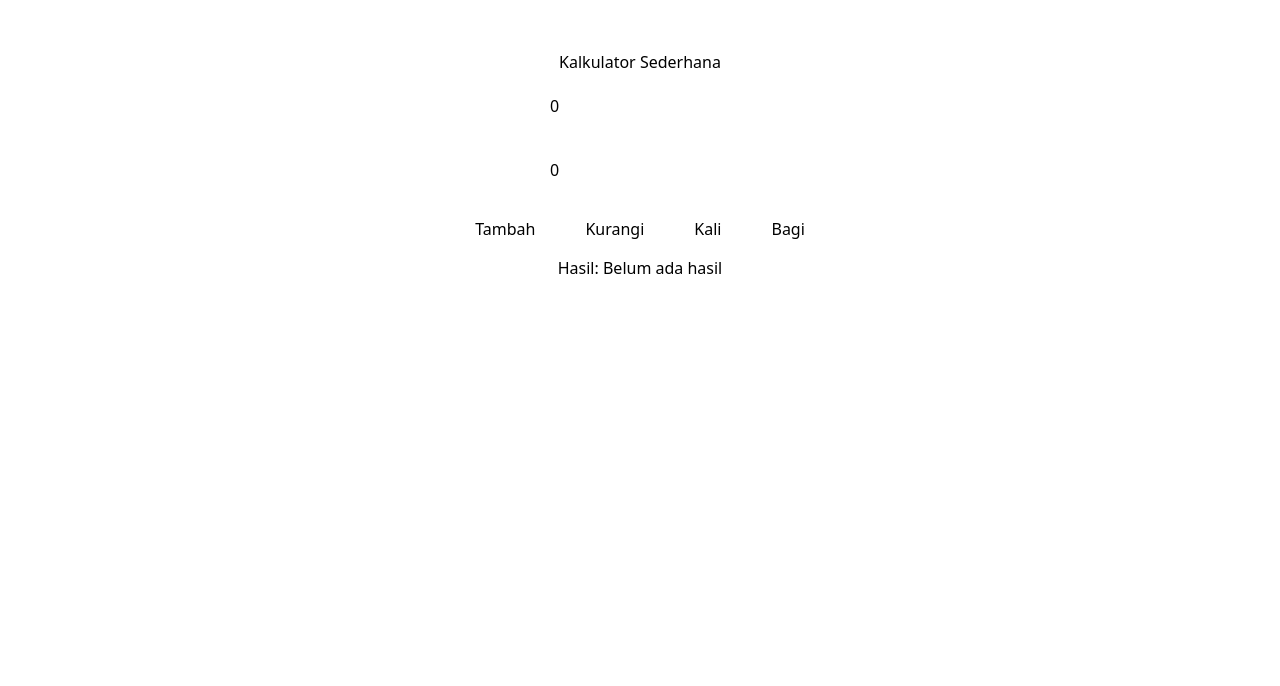
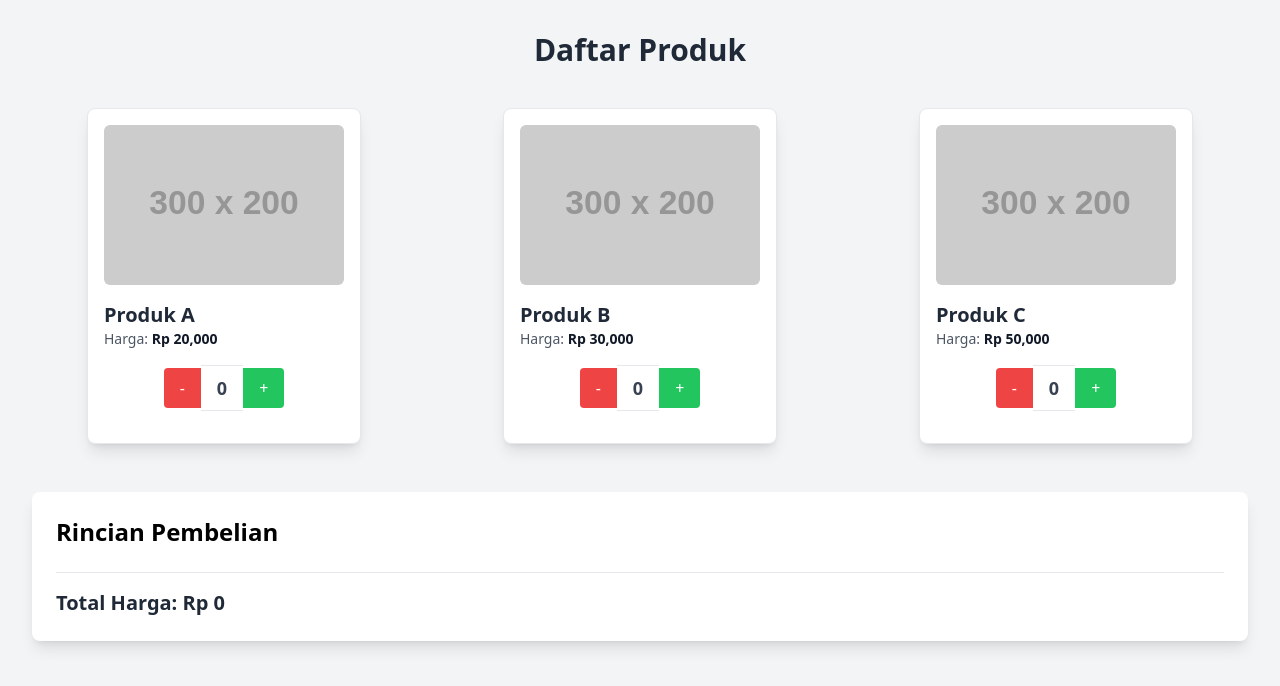
Before and after one commit to dillah1234/React, a React (Vite) app in the folder testing/: page / in a window 1280 px wide. Shown: the top 686 px of the page. Built offline with nearby package versions, Linux system fonts and the light colour scheme.

Commit message:
kelar cuyy

```diff
--- a/testing/src/m8/praktek1.jsx
+++ b/testing/src/m8/praktek1.jsx
@@ -1,20 +1,16 @@
 import React, { useState } from 'react';
 
 function Counter() {
-  // Inisialisasi state dengan nilai awal 0
   const [counter, setCounter] = useState(0);
 
-  // Fungsi untuk menambah nilai counter
   const increment = () => {
     setCounter(counter + 1);
   };
 
-  // Fungsi untuk mengurangi nilai counter
   const decrement = () => {
     setCounter(counter - 1);
   };
 
-  // Fungsi untuk mereset nilai counter ke 0
   const reset = () => {
     setCounter(0);
   };
--- a/testing/src/m8/praktek3.jsx
+++ b/testing/src/m8/praktek3.jsx
@@ -1,12 +1,10 @@
 import React, { useState } from 'react';
 
 function SimpleCalculator() {
-  // State untuk menyimpan angka pertama, angka kedua, dan hasil operasi
   const [number1, setNumber1] = useState(0);
   const [number2, setNumber2] = useState(0);
   const [result, setResult] = useState(null);
 
-  // Fungsi untuk menangani operasi matematika
   const handleAddition = () => {
     setResult(Number(number1) + Number(number2));
   };
--- /dev/null
+++ b/testing/src/m9/Array.jsx
@@ -0,0 +1,24 @@
+import { useState } from "react";
+
+const SimpleNameList = () => {
+    const [names, setNames] = useState(["Alice", "Bob"]);
+
+    return (
+        <div>
+            <h2>Daftar Nama:</h2>
+            <ul>
+                {names.map((name, index) => (
+                    <li key={index}>{name}</li>
+                ))}
+            </ul>
+            <button
+                onClick={() => setNames([...names, "Charlie"])} // Pindahkan onClick ke sini
+                className="px-4 py-2 bg-blue-500 text-white rounded"
+            >
+                Tambahkan Nama
+            </button>
+        </div>
+    );
+};
+
+export default SimpleNameList;
--- /dev/null
+++ b/testing/src/m9/Map.jsx
@@ -0,0 +1,40 @@
+import { useState } from "react";
+
+const UpdateStateWithMap = () => {
+    const [users, setUsers] = useState([
+        { id: 1, name: 'abdilah', active: false },
+        { id: 2, name: 'rapip', active: false },
+        { id: 3, name: 'edo', active: false },
+    ]);
+
+    const toggleActive = (id) => {
+        setUsers((prevUsers) =>
+            prevUsers.map((user) =>
+                user.id === id ? { ...user, active: !user.active } : user
+            )
+        );
+    };
+
+    return (
+        <div>
+            <h2>Daftar Pengguna:</h2>
+            <ul>
+                {users.map((user) => (
+                    <li key={user.id} className="mb-2">
+                        <span>
+                            {user.name} - {user.active ? 'aktif' : 'tidak aktif'}
+                        </span>
+                        <button
+                            onClick={() => toggleActive(user.id)}
+                            className="ml-4 px-2 py-1 bg-blue-500 text-white rounded"
+                        >
+                            Toggle
+                        </button>
+                    </li>
+                ))}
+            </ul>
+        </div>
+    );
+};
+
+export default UpdateStateWithMap;
--- /dev/null
+++ b/testing/src/m9/soal1.jsx
@@ -0,0 +1,118 @@
+import React, { useState } from "react";
+
+const products = [
+  {
+    id: 1,
+    title: "Produk A",
+    price: 20000,
+    image: "https://via.placeholder.com/300x200",
+  },
+  {
+    id: 2,
+    title: "Produk B",
+    price: 30000,
+    image: "https://via.placeholder.com/300x200",
+  },
+  {
+    id: 3,
+    title: "Produk C",
+    price: 50000,
+    image: "https://via.placeholder.com/300x200",
+  },
+];
+
+const Card = ({ product, quantity, setQuantity }) => {
+  const handleIncrease = () =>
+    setQuantity((prev) => ({
+      ...prev,
+      [product.id]: (prev[product.id] || 0) + 1,
+    }));
+
+  const handleDecrease = () =>
+    setQuantity((prev) => ({
+      ...prev,
+      [product.id]: Math.max((prev[product.id] || 0) - 1, 0),
+    }));
+
+  return (
+    <div className="border rounded-lg shadow-lg p-4 max-w-xs mx-auto bg-white hover:shadow-2xl transform hover:scale-105 transition duration-300">
+      <img
+        src={product.image}
+        alt={product.title}
+        className="w-full h-40 object-cover mb-4 rounded-md"
+      />
+      <h3 className="text-xl font-bold text-gray-800">{product.title}</h3>
+      <p className="text-gray-600 text-sm">
+        Harga: <span className="font-semibold text-gray-900">Rp {product.price.toLocaleString()}</span>
+      </p>
+      <div className="flex justify-center items-center my-4">
+        <button
+          onClick={handleDecrease}
+          className="px-4 py-2 bg-red-500 text-white rounded-l hover:bg-red-600 transition duration-300"
+        >
+          -
+        </button>
+        <span className="px-4 py-2 border-t border-b text-lg font-semibold text-gray-700">
+          {quantity[product.id] || 0}
+        </span>
+        <button
+          onClick={handleIncrease}
+          className="px-4 py-2 bg-green-500 text-white rounded-r hover:bg-green-600 transition duration-300"
+        >
+          +
+        </button>
+      </div>
+    </div>
+  );
+};
+
+const ProductList = () => {
+  const [quantity, setQuantity] = useState({});
+
+  const totalPerProduct = products.map((product) => ({
+    ...product,
+    quantity: quantity[product.id] || 0,
+    total: (quantity[product.id] || 0) * product.price,
+  }));
+
+  const grandTotal = totalPerProduct.reduce((sum, product) => sum + product.total, 0);
+
+  return (
+    <div className="p-8 bg-gray-100 min-h-screen">
+      <h1 className="text-3xl font-extrabold text-center mb-10 text-gray-800">
+        Daftar Produk
+      </h1>
+      <div className="grid grid-cols-1 md:grid-cols-2 lg:grid-cols-3 gap-8">
+        {products.map((product) => (
+          <Card
+            key={product.id}
+            product={product}
+            quantity={quantity}
+            setQuantity={setQuantity}
+          />
+        ))}
+      </div>
+      <div className="mt-12 bg-white p-6 rounded-lg shadow-lg">
+        <h2 className="text-2xl font-bold mb-4">Rincian Pembelian</h2>
+        <ul className="space-y-2">
+          {totalPerProduct.map(
+            (product) =>
+              product.quantity > 0 && (
+                <li key={product.id} className="text-gray-700">
+                  {product.title} x {product.quantity} ={" "}
+                  <span className="font-bold">
+                    Rp {product.total.toLocaleString()}
+                  </span>
+                </li>
+              )
+          )}
+        </ul>
+        <div className="mt-6 border-t pt-4 text-xl font-bold text-gray-800">
+          Total Harga: Rp {grandTotal.toLocaleString()}
+        </div>
+      </div>
+    </div>
+  );
+};
+
+export default ProductList;
--- a/testing/src/main.jsx
+++ b/testing/src/main.jsx
@@ -17,6 +17,9 @@ import ItemList from "./m8/array.jsx";
 import Counter from "./m8/praktek1.jsx";
 import LoginStatus from "./m8/praktek2.jsx";
 import SimpleCalculator from "./m8/praktek3.jsx";
+import SimpleNameList from "./m9/Array.jsx";
+import UpdateStateWithMap from "./m9/Map.jsx";
+import ProductList from "./m9/soal1.jsx";
 
 
 
@@ -27,6 +30,6 @@ import SimpleCalculator from "./m8/praktek3.jsx";
 
 createRoot(document.getElementById("root")).render(
   <StrictMode>
-    < SimpleCalculator/>
+    < ProductList/>
   </StrictMode>
 );
```
